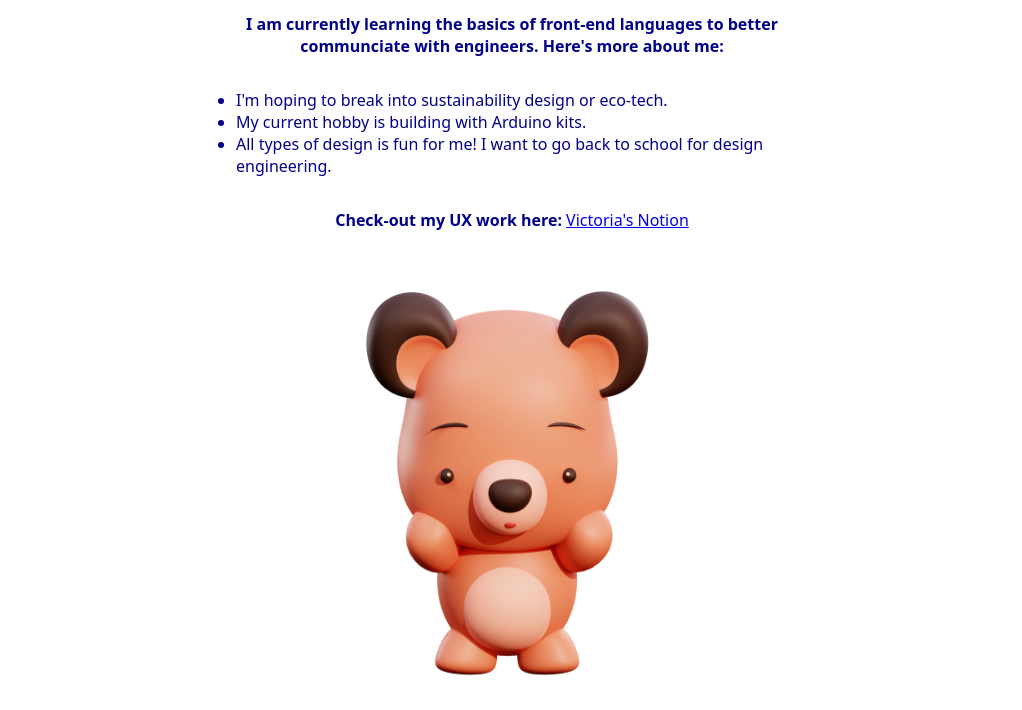
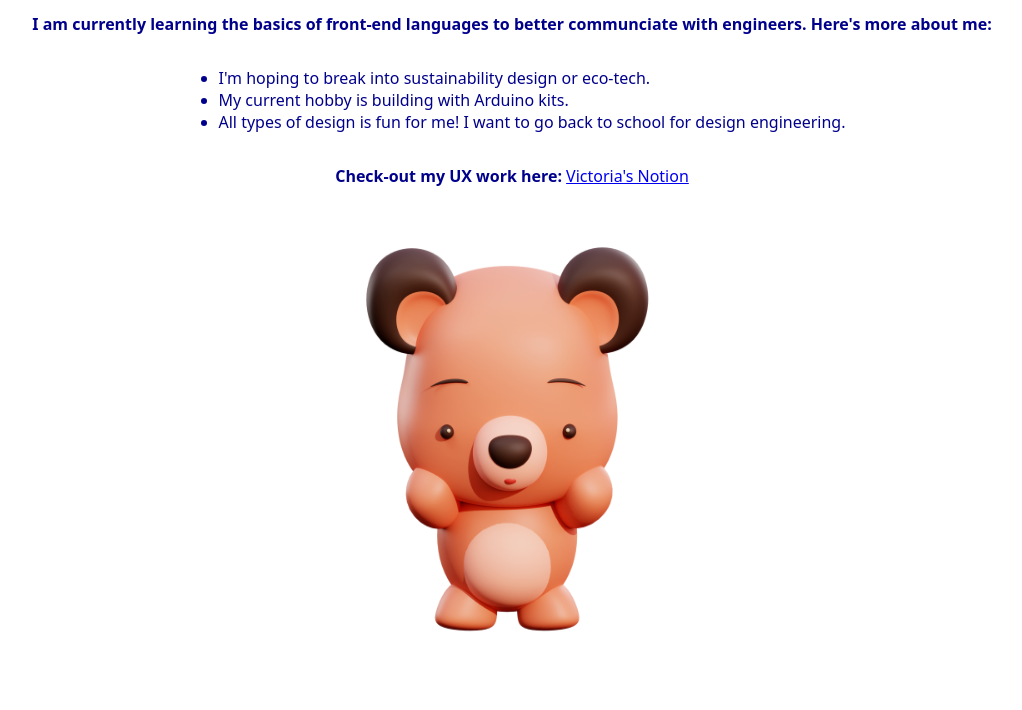
Before and after one commit to victoriavdang/victoriavdang.github.io, a plain HTML site: page index.html in a window 1280 px wide. Shown: the part 149-859 px from the top of the page, without its empty margins (128-1150 px from the left). After the commit the page ends 815 px from the top, so only its background shows below. Drawn offline with Linux system fonts and the light colour scheme.

Commit message:
Update style.css

```diff
--- a/style.css
+++ b/style.css
@@ -1,7 +1,6 @@
 
 div {
-    margin: auto;
-    width: 50%;
+    width: auto;
     text-align: center;
     background: white;
     font-family: system-ui, -apple-system, BlinkMacSystemFont, 'Segoe UI', Roboto, Oxygen, Ubuntu, Cantarell, 'Open Sans', 'Helvetica Neue', sans-serif;
```
